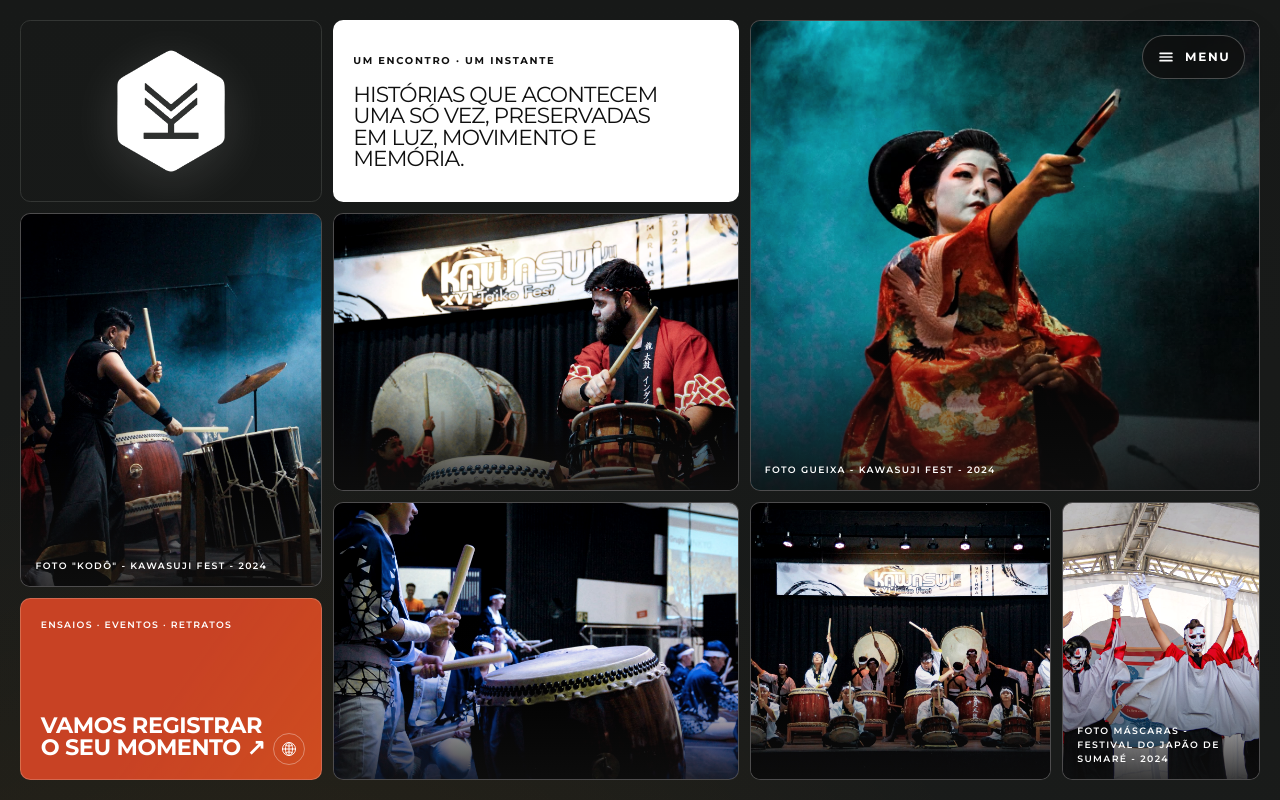
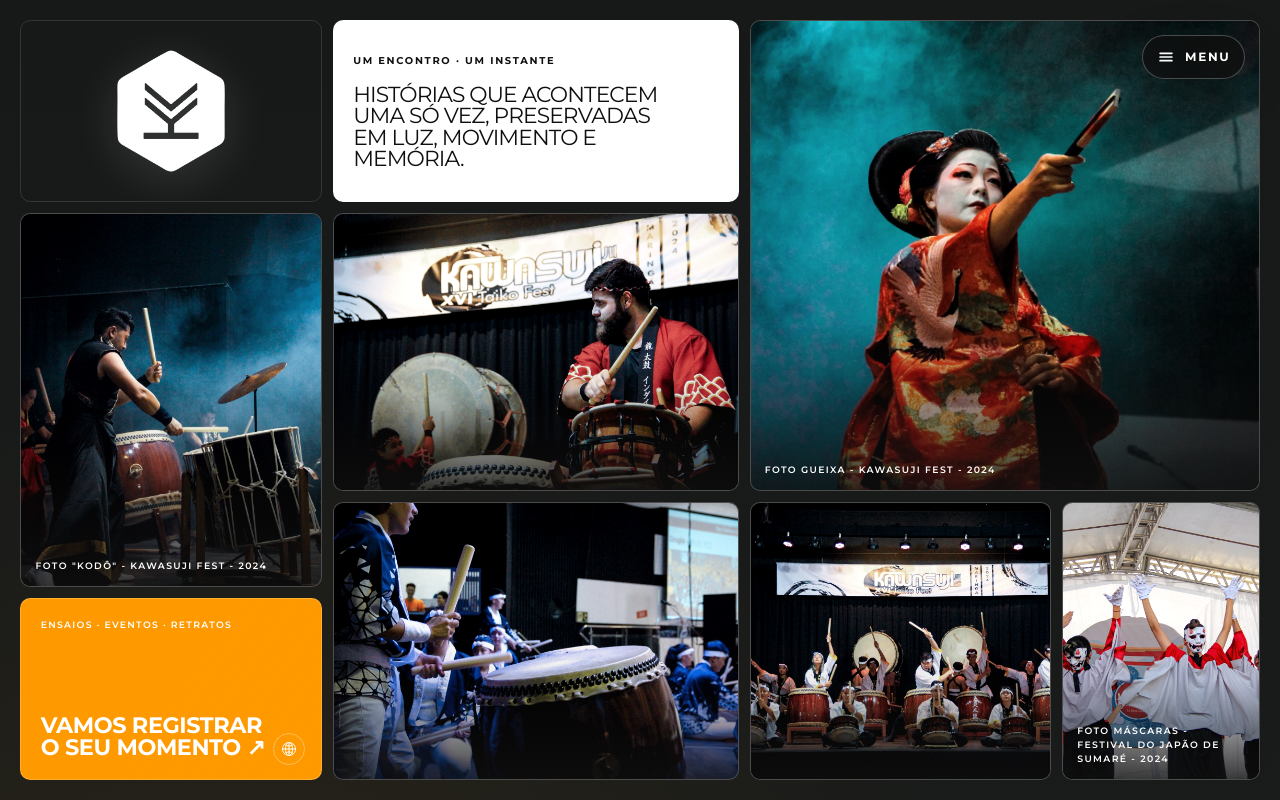
Before and after one commit to Gabriel-Andreoni/portifolio-y, a Next.js app: page / in a window 1280 px wide. Shown: the top 800 px of the page. Built offline with nearby package versions, Linux system fonts and the light colour scheme; a web font is replaced by a local one.

Commit message:
Alteração da cor do botão CTA da hero

```diff
--- a/app/hero.tsx
+++ b/app/hero.tsx
@@ -102,7 +102,7 @@ export default function Hero() {
         />
 
         <aside
-          className="relative flex min-w-0 [grid-area:7/1/9/4] flex-col justify-between overflow-hidden rounded-[clamp(0.55rem,0.8vw,0.85rem)] border border-[color-mix(in_srgb,var(--palette-paper)_20%,transparent)] bg-[var(--palette-torii)] bg-[linear-gradient(125deg,transparent_50%,color-mix(in_srgb,var(--palette-orange)_12%,transparent))] p-[clamp(1rem,1.5vw,1.45rem)] text-[var(--palette-paper)] max-lg:min-h-60 max-lg:[grid-column:1/-1] max-lg:[grid-row:auto]"
+          className="relative flex min-w-0 [grid-area:7/1/9/4] flex-col justify-between overflow-hidden rounded-[clamp(0.55rem,0.8vw,0.85rem)] border border-[color-mix(in_srgb,var(--palette-paper)_20%,transparent)] bg-[var(--palette-orange)] bg-[linear-gradient(125deg,transparent_50%,color-mix(in_srgb,var(--palette-orange)_12%,transparent))] p-[clamp(1rem,1.5vw,1.45rem)] text-[var(--palette-paper)] max-lg:min-h-60 max-lg:[grid-column:1/-1] max-lg:[grid-row:auto]"
           id="contato"
         >
           <p className="m-0 font-[family-name:var(--font-utility)] text-[clamp(0.58rem,0.7vw,0.72rem)] font-semibold tracking-[0.14em] uppercase">
```
